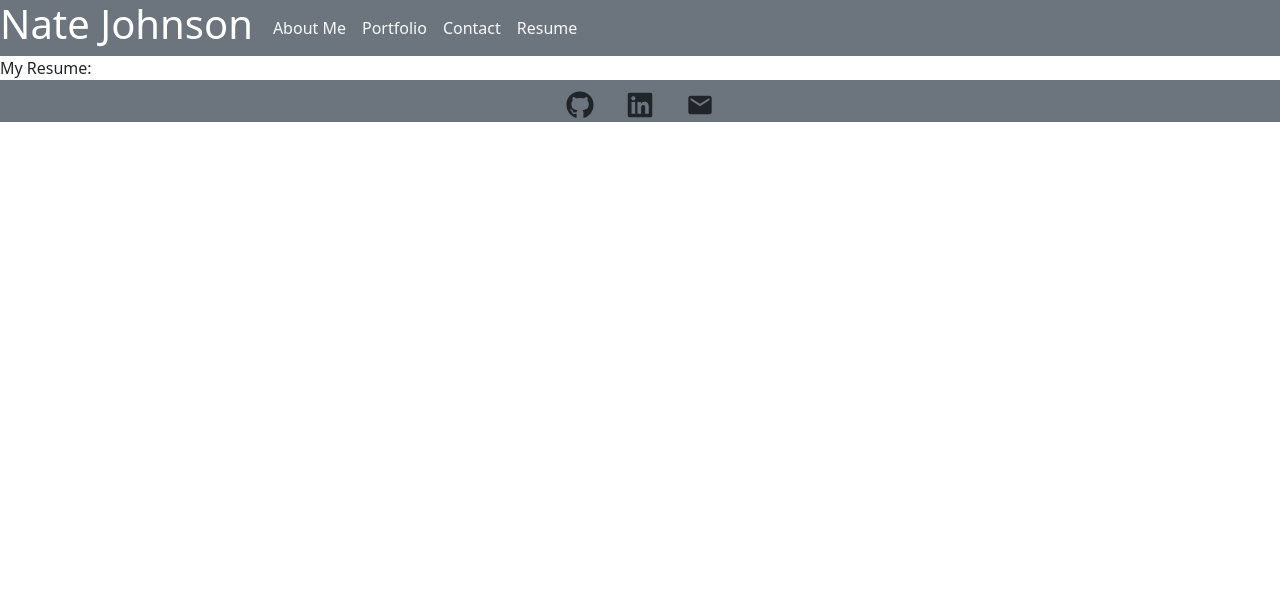
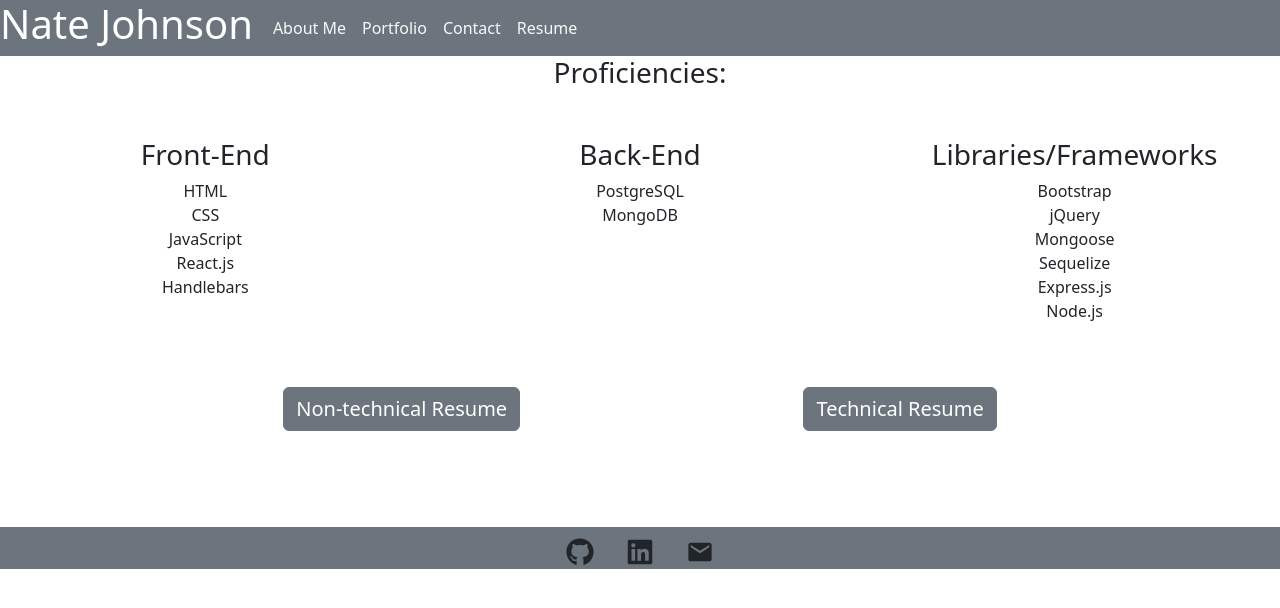
Before and after one commit to njohnson2897/react-portfolio, a React (Vite) app: page /resume in a window 1280 px wide. Shown: the top 608 px of the page. Built offline with nearby package versions, Linux system fonts and the light colour scheme.

Commit message:
populates resume tab

```diff
--- a/src/pages/AboutPage.jsx
+++ b/src/pages/AboutPage.jsx
@@ -14,37 +14,6 @@ export default function AboutPage() {
         Community Engagement Team in their fight to end hunger in Chicago. I hope to return to the nonprofit sector
         at some point and utilize my software development skills at a company making a difference in Chicago</p>
 
-        <h3>Skills</h3>
-        <div className="row">
-        <div className="col-md-4">
-          <h3>Front-End</h3>
-          <ul>
-            <li>HTML</li>
-            <li>CSS</li>
-            <li>JavaScript</li>
-            <li>React.js</li>
-            <li>Handlebars</li>
-          </ul>
-        </div>
-        <div className="col-md-4">
-          <h3>Back-End</h3>
-          <ul>
-            <li>PostgreSQL</li>
-            <li>MongoDB</li>
-          </ul>
-        </div>
-        <div className="col-md-4">
-          <h3>Libraries/Frameworks</h3>
-          <ul>
-            <li>Bootstrap</li>
-            <li>jQuery</li>
-            <li>Mongoose</li>
-            <li>Sequelize</li>
-            <li>Express.js</li>
-            <li>Node.js</li>
-          </ul>
-        </div>
-      </div>
         <h3>Education</h3>
         <p>
           I went to the University of Chicago where I studied Public Policy with a specialization in Education
--- a/src/pages/Resume.jsx
+++ b/src/pages/Resume.jsx
@@ -1,5 +1,41 @@
 export default function Resume() {
     return (
-        <div>My Resume:</div>
+        <div>
+             <h3 className='text-center'>Proficiencies:</h3>
+        <div className="row my-5 text-center">
+        <div className="col-md-4">
+          <h3>Front-End</h3>
+          <ul className='list-unstyled'>
+            <li>HTML</li>
+            <li>CSS</li>
+            <li>JavaScript</li>
+            <li>React.js</li>
+            <li>Handlebars</li>
+          </ul>
+        </div>
+        <div className="col-md-4">
+          <h3>Back-End</h3>
+          <ul className='list-unstyled'>
+            <li>PostgreSQL</li>
+            <li>MongoDB</li>
+          </ul>
+        </div>
+        <div className="col-md-4">
+          <h3>Libraries/Frameworks</h3>
+          <ul className='list-unstyled'>
+            <li>Bootstrap</li>
+            <li>jQuery</li>
+            <li>Mongoose</li>
+            <li>Sequelize</li>
+            <li>Express.js</li>
+            <li>Node.js</li>
+          </ul>
+        </div>
+        <div className='d-flex text-center justify-content-evenly'>
+        <a className='text-decoration-none text-white btn btn-secondary fs-5  my-5' href='https://drive.google.com/file/d/1dJE2YxqRvRQPsqTx78m6-V06oWypmXCF/view?usp=drive_link'>Non-technical Resume</a>
+        <a className='text-decoration-none text- btn btn-secondary fs-5 my-5' href='https://drive.google.com/file/d/1NOaOyA8J35XGK0XgF52a0won_42EEO_b/view?usp=drive_link'>Technical Resume</a>
+        </div>
+      </div>
+        </div>
     )
 }
```
